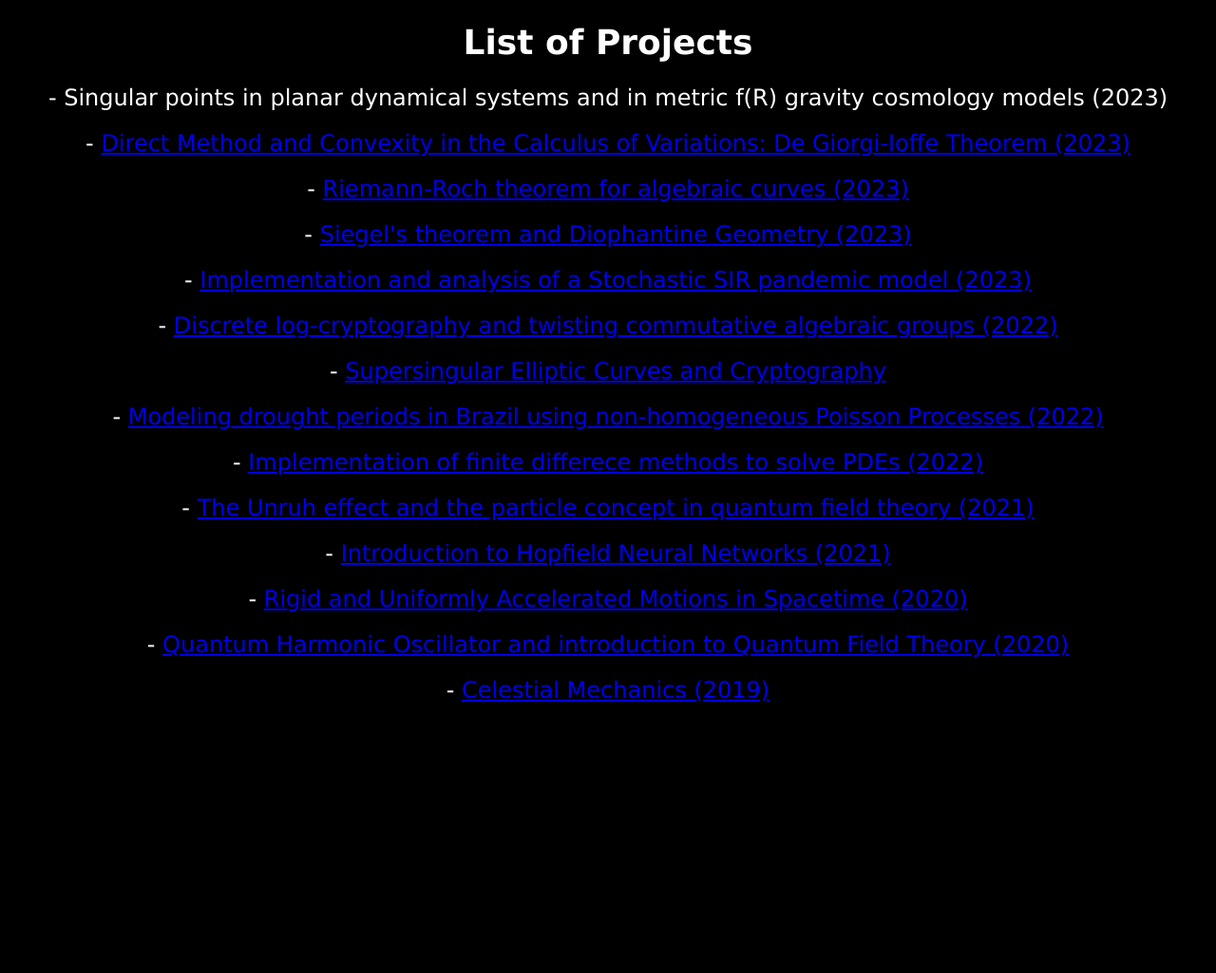
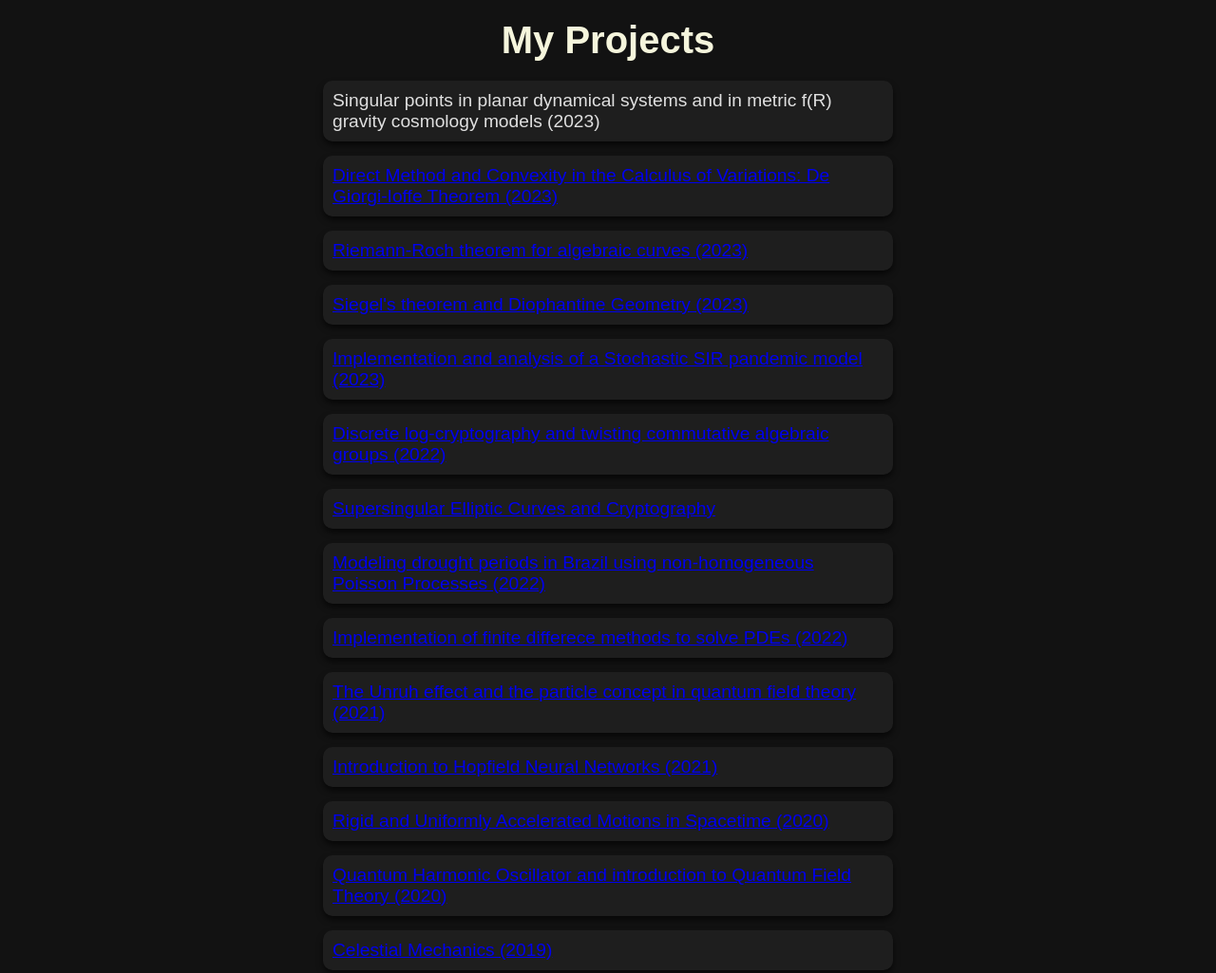
Before and after one commit to dalcio99/dalcio99.github.io, a plain HTML site: page subpages/portfolio2.html in a window 1280 px wide. Shown: the whole page at 95% size. Before the commit the page ends 800 px from the top, so only its background shows below. Drawn offline with Linux system fonts and the light colour scheme.

Commit message:
Update portfolio1.html

```diff
--- a/subpages/portfolio2.html
+++ b/subpages/portfolio2.html
@@ -1,45 +1,72 @@
 <!DOCTYPE html>
 <html lang="en">
 <head>
+    <meta charset="UTF-8">
+    <meta name="viewport" content="width=device-width, initial-scale=1.0">
     <title>Portfolio</title>
     <style>
+        /* General styles */
         body {
-            background-color: black;
-            color: white;
-            font-family: Verdana, sans-serif;
+            margin: 0;
+            padding: 0;
+            background-color: #121212; /* Darker shade for modern look */
+            color: #e0e0e0; /* Slightly softer white for better contrast */
+            font-family: 'Arial', sans-serif;
             text-align: center;
         }
+
+        /* Header styling */
         h1 {
-            font-size: 36px;
+            font-size: 2.5rem;
+            margin: 20px 0;
+            color: #f5f5dc; /* Cream color for the title */
         }
+
+        /* Project list container */
         ul {
             list-style: none;
             padding: 0;
+            margin: 20px auto;
+            max-width: 600px; /* Keeps list centered and neat */
+            text-align: left; /* Aligns items to the left for a professional feel */
         }
+
+        /* Individual project items */
         li {
-            font-size: 24px;
-            margin-bottom: 20px; /* Adjust this value to increase the space between items */
+            font-size: 1.2rem;
+            margin: 15px 0; /* Consistent spacing */
+            padding: 10px;
+            background: #1e1e1e; /* Card-like background for each project */
+            border-radius: 10px; /* Soft rounded corners */
+            box-shadow: 0px 4px 6px rgba(0, 0, 0, 0.6); /* Subtle shadow for depth */
+            transition: transform 0.3s, background 0.3s; /* Smooth hover effect */
+        }
+
+        /* Hover effect for project items */
+        li:hover {
+            transform: scale(1.05); /* Slight zoom on hover */
+            background: #f5f5dc; /* Cream color on hover */
+            color: #121212; /* Text contrast on hover */
         }
     </style>
 </head>
 <body>
-    <h1>List of Projects</h1>
+    <h1>My Projects</h1>
     <ul>
-        <li>- Singular points in planar dynamical systems and in metric f(R) gravity cosmology models (2023)</li>
-        <li>- <a href="uploads/DeGiorgi_Ioffe_thm.pdf">Direct Method and Convexity in the Calculus of Variations: De Giorgi-Ioffe Theorem (2023)</a></li>
-        <li> - <a href="uploads/Riemann_Roch_thm.pdf"> Riemann-Roch theorem for algebraic curves (2023)</a></li>
-        <li>-  <a href="uploads/Intro_dioph_geom.pdf">Siegel's theorem and Diophantine Geometry (2023)</a></li>
-        <li>- <a href=https://github.com/dalcio99/Laboratory_Computational_Maths>Implementation and analysis of a Stochastic SIR pandemic model (2023)</a></li>
-        <li>- <a href="uploads/discrete_log_crypto.pdf">Discrete log-cryptography and twisting commutative algebraic groups (2022)</a></li>
-        <li> - <a href="uploads/Crypto_Supersingular.pdf">Supersingular Elliptic Curves and Cryptography</a></li>
-        <li>- <a href="https://github.com/dalcio99/nhpp_drought_modeling">Modeling drought periods in Brazil using non-homogeneous Poisson Processes (2022)</a></li>
-        <li>- <a href="https://github.com/dalcio99/Numerical-methods-for-pde">Implementation of finite differece methods to solve PDEs (2022)</a></li>
-        <li>- <a href="uploads/Unruh_effect.pdf">The Unruh effect and the particle concept in quantum field theory (2021)</a></li>
-        <li>- <a href="uploads/GAS_HopfieldNNs.pdf">Introduction to Hopfield Neural Networks (2021)</a></li>
-        <li>- <a href="uploads/Rigid_motion_Minkowski_ST.pdf">Rigid and Uniformly Accelerated Motions in Spacetime (2020)</a></li>
-        <li>- <a href="uploads/Oscillatore_Armonico_Quantistico.pdf">Quantum Harmonic Oscillator and introduction to Quantum Field Theory (2020)</a></li>
-        <li>- <a href="uploads/Celestial_Mechanics.pdf">Celestial Mechanics (2019)</a></li>
-
+        <li>Singular points in planar dynamical systems and in metric f(R) gravity cosmology models (2023)</li>
+        <li><a href="uploads/DeGiorgi_Ioffe_thm.pdf">Direct Method and Convexity in the Calculus of Variations: De Giorgi-Ioffe Theorem (2023)</a></li>
+        <li><a href="uploads/Riemann_Roch_thm.pdf"> Riemann-Roch theorem for algebraic curves (2023)</a></li>
+        <li><a href="uploads/Intro_dioph_geom.pdf">Siegel's theorem and Diophantine Geometry (2023)</a></li>
+        <li><a href=https://github.com/dalcio99/Laboratory_Computational_Maths>Implementation and analysis of a Stochastic SIR pandemic model (2023)</a></li>
+        <li><a href="uploads/discrete_log_crypto.pdf">Discrete log-cryptography and twisting commutative algebraic groups (2022)</a></li>
+        <li><a href="uploads/Crypto_Supersingular.pdf">Supersingular Elliptic Curves and Cryptography</a></li>
+        <li><a href="https://github.com/dalcio99/nhpp_drought_modeling">Modeling drought periods in Brazil using non-homogeneous Poisson Processes (2022)</a></li>
+        <li><a href="https://github.com/dalcio99/Numerical-methods-for-pde">Implementation of finite differece methods to solve PDEs (2022)</a></li>
+        <li><a href="uploads/Unruh_effect.pdf">The Unruh effect and the particle concept in quantum field theory (2021)</a></li>
+        <li><a href="uploads/GAS_HopfieldNNs.pdf">Introduction to Hopfield Neural Networks (2021)</a></li>
+        <li><a href="uploads/Rigid_motion_Minkowski_ST.pdf">Rigid and Uniformly Accelerated Motions in Spacetime (2020)</a></li>
+        <li><a href="uploads/Oscillatore_Armonico_Quantistico.pdf">Quantum Harmonic Oscillator and introduction to Quantum Field Theory (2020)</a></li>
+        <li><a href="uploads/Celestial_Mechanics.pdf">Celestial Mechanics (2019)</a></li>
     </ul>
 </body>
 </html>
```
